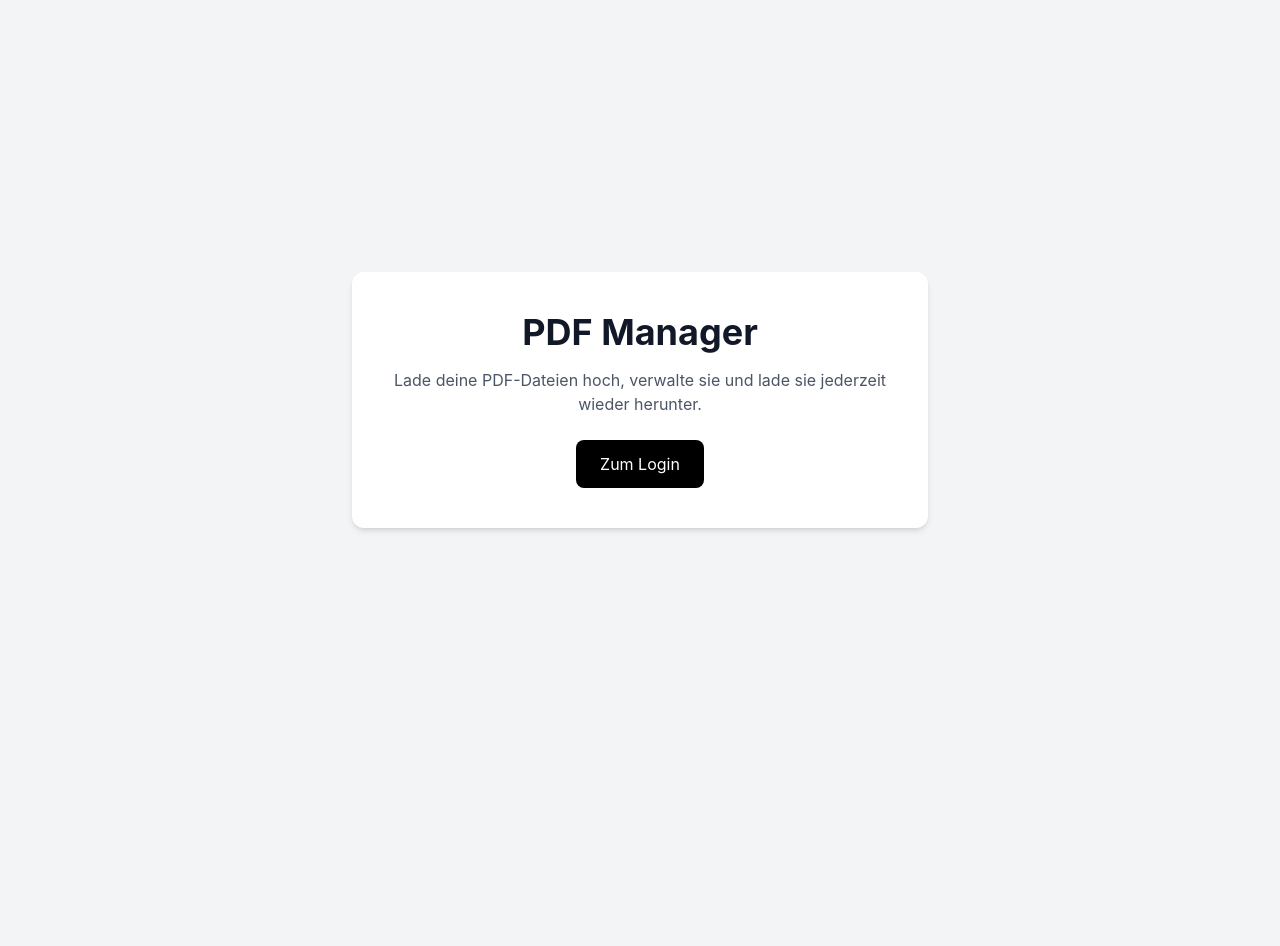
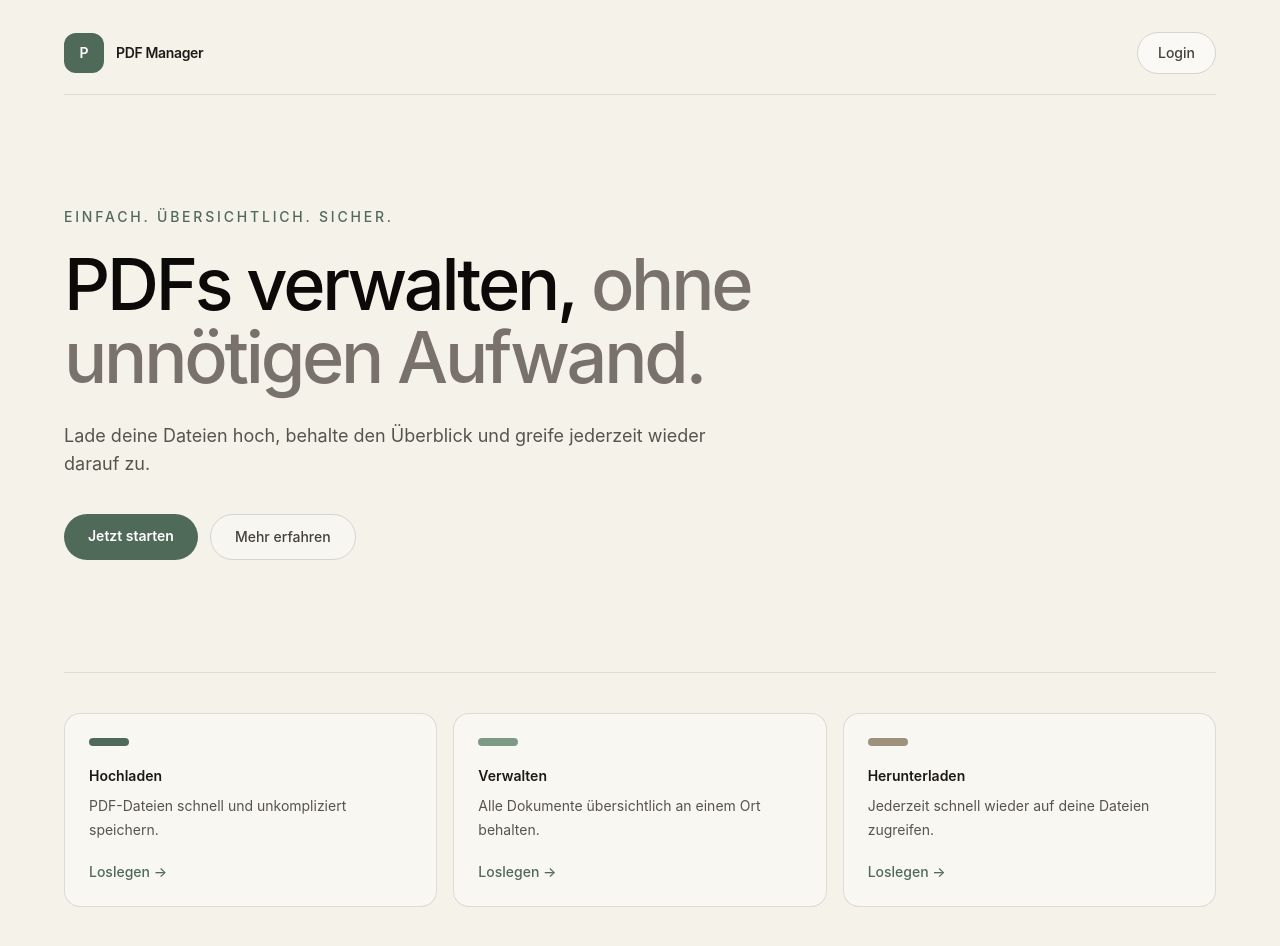
Before and after one commit to EdoSha20/PDF_managment, a SvelteKit app: page / in a window 1280 px wide. Shown: the top 946 px of the page. Before the commit the page ends 800 px from the top, so only its background shows below. Built offline with nearby package versions, Linux system fonts and the light colour scheme.

Commit message:
Marketing-Seite neu gestaltet

```diff
--- a/src/routes/+page.svelte
+++ b/src/routes/+page.svelte
@@ -1,40 +1,137 @@
 <svelte:head>
-<title>PDF Manager</title>
-<meta
-
+	<title>PDF Manager</title>
+	<meta
 		name="description"
-
-		content="PDF-Dateien einfach und sicher verwalten"
-
+		content="PDF-Dateien einfach und übersichtlich verwalten"
 	/>
 </svelte:head>
 
-<main class="min-h-screen bg-gray-100 flex items-center justify-center">
+<main class="min-h-screen bg-[#f5f2ea] px-6 py-8 text-stone-900 sm:px-10 lg:px-16">
+	<div class="mx-auto max-w-7xl">
 
-	<div class="bg-white p-10 rounded-xl shadow-md text-center max-w-xl">
+		<nav class="flex items-center justify-between border-b border-stone-300/70 pb-5">
+			<div class="flex items-center gap-3">
+				<div class="flex h-10 w-10 items-center justify-center rounded-xl bg-[#506a5a] text-sm font-semibold text-white">
+					P
+				</div>
 
-		<h1 class="text-4xl font-bold mb-4">
+				<p class="text-sm font-semibold tracking-tight">
+					PDF Manager
+				</p>
+			</div>
 
-			PDF Manager
-</h1>
+			<a
+				href="/login"
+				class="rounded-full border border-stone-300 bg-white/60 px-5 py-2.5 text-sm font-medium text-stone-700 transition-all duration-200 hover:-translate-y-0.5 hover:bg-white hover:text-stone-950"
+			>
+				Login
+			</a>
+		</nav>
 
-		<p class="text-gray-600 mb-6">
+		<section class="py-20 lg:py-28">
+			<div class="max-w-4xl">
 
-			Lade deine PDF-Dateien hoch,
+				<p class="mb-5 text-sm font-medium uppercase tracking-[0.2em] text-[#506a5a]">
+					Einfach. Übersichtlich. Sicher.
+				</p>
 
-			verwalte sie und lade sie jederzeit wieder herunter.
-</p>
+				<h1 class="text-5xl font-medium leading-[1.02] tracking-[-0.045em] text-stone-950 sm:text-6xl lg:text-7xl">
+					PDFs verwalten,
+					<span class="text-stone-500">
+						ohne unnötigen Aufwand.
+					</span>
+				</h1>
 
-		<a
+				<p class="mt-7 max-w-2xl text-base leading-7 text-stone-600 sm:text-lg">
+					Lade deine Dateien hoch, behalte den Überblick
+					und greife jederzeit wieder darauf zu.
+				</p>
 
-			href="/login"
+				<div class="mt-9 flex flex-wrap gap-3">
+					<a
+						href="/login"
+						class="rounded-full bg-[#506a5a] px-6 py-3 text-sm font-semibold text-white transition-all duration-200 hover:-translate-y-0.5 hover:bg-[#405748]"
+					>
+						Jetzt starten
+					</a>
 
-			class="inline-block bg-black text-white px-6 py-3 rounded-lg"
+					<a
+						href="#features"
+						class="rounded-full border border-stone-300 bg-white/30 px-6 py-3 text-sm font-medium text-stone-700 transition-all duration-200 hover:-translate-y-0.5 hover:bg-white/70"
+					>
+						Mehr erfahren
+					</a>
+				</div>
+
+			</div>
+		</section>
+
+		<section
+	id="features"
+	class="grid gap-4 border-t border-stone-300/70 py-10 sm:grid-cols-3"
 >
+	<a
+		href="/login"
+		class="group rounded-2xl border border-stone-300/80 bg-white/40 p-6 transition-all duration-200 hover:-translate-y-1 hover:bg-white/65 hover:shadow-sm"
+	>
+		<div
+			class="mb-5 h-2 w-10 rounded-full bg-[#506a5a] transition-all duration-200 group-hover:w-14"
+		></div>
 
-			Zum Login
-</a>
+		<p class="text-sm font-semibold text-stone-900">
+			Hochladen
+		</p>
 
+		<p class="mt-2 text-sm leading-6 text-stone-600">
+			PDF-Dateien schnell und unkompliziert speichern.
+		</p>
+
+		<p class="mt-5 text-sm font-medium text-[#506a5a]">
+			Loslegen →
+		</p>
+	</a>
+
+	<a
+		href="/login"
+		class="group rounded-2xl border border-stone-300/80 bg-white/40 p-6 transition-all duration-200 hover:-translate-y-1 hover:bg-white/65 hover:shadow-sm"
+	>
+		<div
+			class="mb-5 h-2 w-10 rounded-full bg-[#7c9a86] transition-all duration-200 group-hover:w-14"
+		></div>
+
+		<p class="text-sm font-semibold text-stone-900">
+			Verwalten
+		</p>
+
+		<p class="mt-2 text-sm leading-6 text-stone-600">
+			Alle Dokumente übersichtlich an einem Ort behalten.
+		</p>
+
+		<p class="mt-5 text-sm font-medium text-[#506a5a]">
+			Loslegen →
+		</p>
+	</a>
+
+	<a
+		href="/login"
+		class="group rounded-2xl border border-stone-300/80 bg-white/40 p-6 transition-all duration-200 hover:-translate-y-1 hover:bg-white/65 hover:shadow-sm"
+	>
+		<div
+			class="mb-5 h-2 w-10 rounded-full bg-[#9e927f] transition-all duration-200 group-hover:w-14"
+		></div>
+
+		<p class="text-sm font-semibold text-stone-900">
+			Herunterladen
+		</p>
+
+		<p class="mt-2 text-sm leading-6 text-stone-600">
+			Jederzeit schnell wieder auf deine Dateien zugreifen.
+		</p>
+
+		<p class="mt-5 text-sm font-medium text-[#506a5a]">
+			Loslegen →
+		</p>
+	</a>
+</section>
 	</div>
-
 </main>
```
